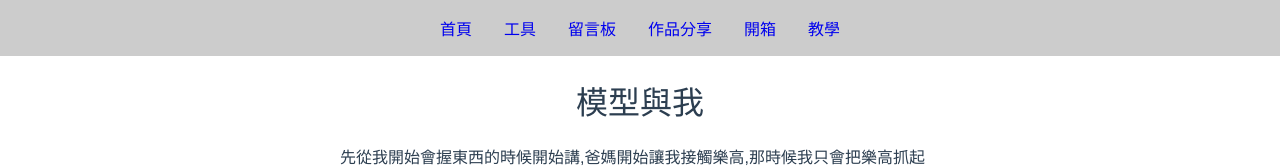
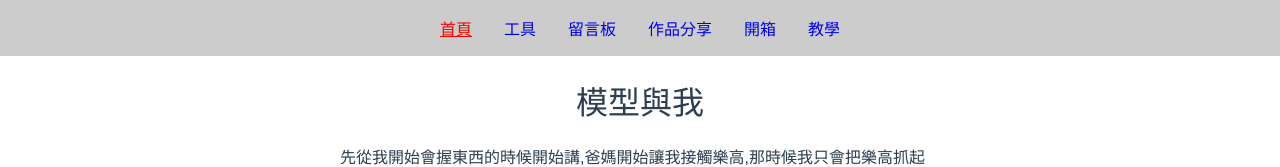
Before and after one commit to jinglunT/model, a Vue app: page /chat in a window 1280 px wide. In both pictures the pointer is over the link "首頁". Shown: the top 167 px of the page. Built offline with nearby package versions, Linux system fonts and the light colour scheme; what vuefire would draw is missing.

Commit message:
Update App.vue

```diff
--- a/src/App.vue
+++ b/src/App.vue
@@ -77,8 +77,17 @@ nav a {
   text-decoration: none;
 }
 
+nav a:hover {
+  color: blue;
+  text-decoration: underline;
+}
+
+nav a:visited {
+  color: blue;
+}
+
 .router-link-exact-active.router-link-active {
-  /* 導行列被選到的部份 */
+  color: red;
 }
 
 </style>
```
